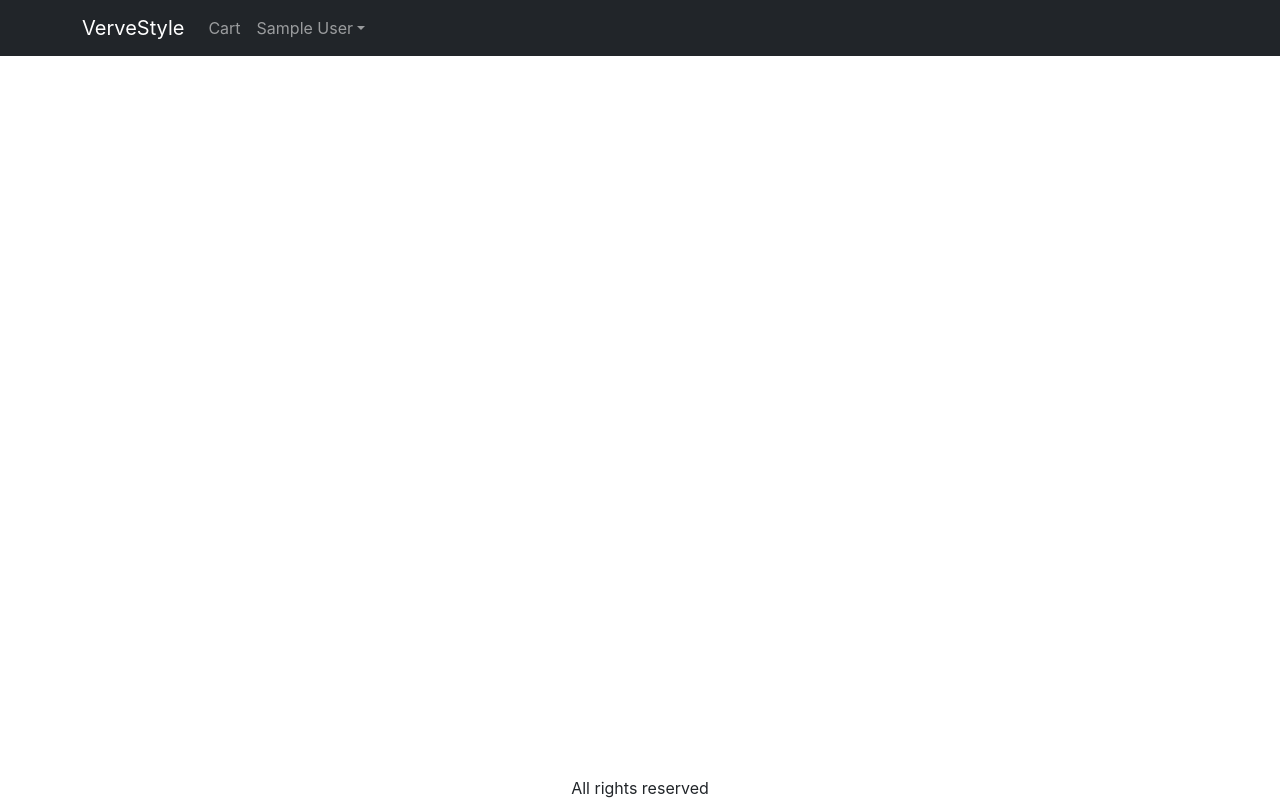
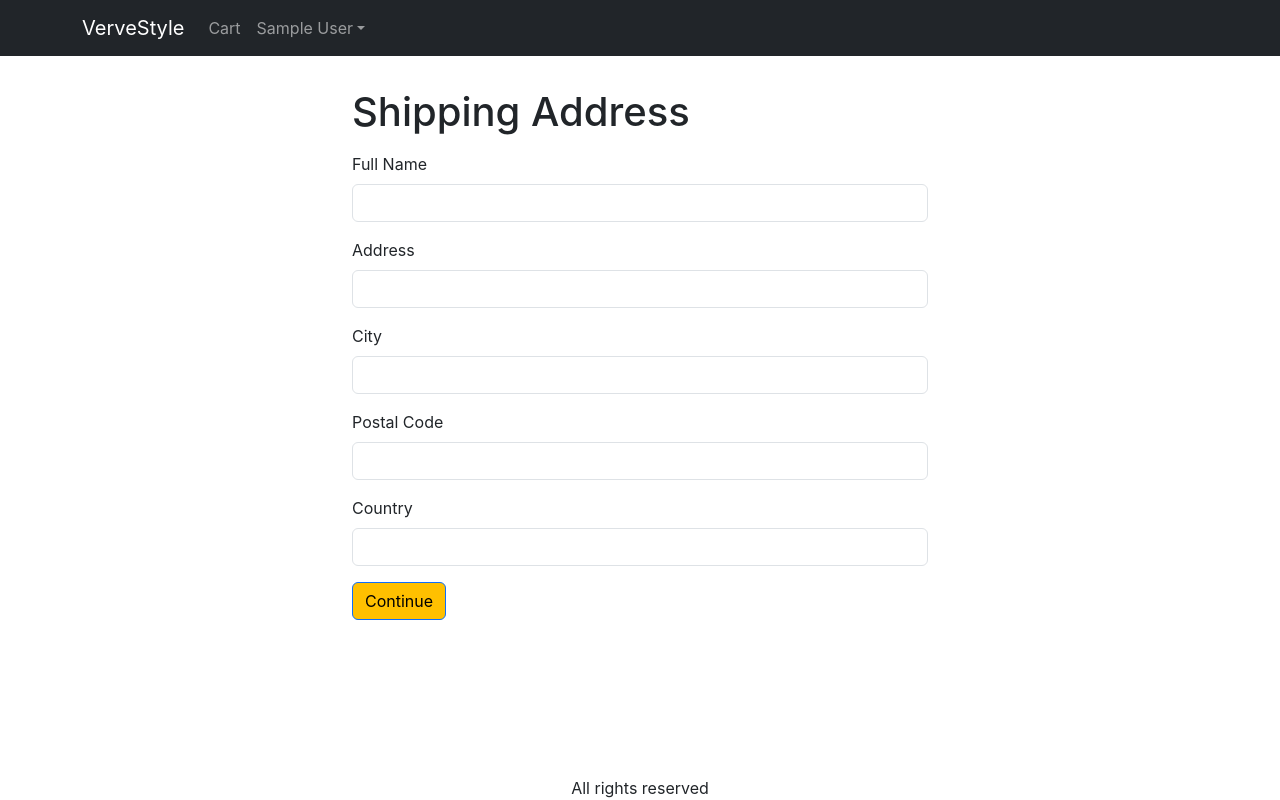
Before and after one commit to lengochai7401/Ecommerce_Nodejs, a React (Create React App) app in the folder amazon/frontend/: page /shipping in a window 1280 px wide. Built offline with nearby package versions, Linux system fonts and the light colour scheme; sample sign-in values are in the browser's storage.

Commit message:
save shipping address

```diff
--- a/amazon/frontend/src/App.js
+++ b/amazon/frontend/src/App.js
@@ -13,6 +13,7 @@
 import SigninScreen from './screens/SigninScreen';
 import { ToastContainer } from 'react-toastify';
 import 'react-toastify/dist/ReactToastify.css';
+import ShippingAddressScreen from './screens/ShippingAddressScreen';
 
 function App() {
   const { state, dispatch: ctxDispatch } = useContext(Store);
@@ -21,6 +22,7 @@
   const signoutHandler = () => {
     ctxDispatch({ type: 'USER_SIGNOUT' });
     localStorage.removeItem('userInfo');
+    localStorage.removeItem('shippingAddress');
   };
 
   console.log(userInfo);
@@ -77,6 +79,7 @@
               <Route path="/" element={<HomeScreen />} />
               <Route path="/cart" element={<CartScreen />} />
               <Route path="/signin" element={<SigninScreen />} />
+              <Route path="/shipping" element={<ShippingAddressScreen />} />
             </Routes>
           </Container>
         </main>
--- a/amazon/frontend/src/Store.js
+++ b/amazon/frontend/src/Store.js
@@ -7,6 +7,9 @@
     cartItems: localStorage.getItem('cartItems')
       ? JSON.parse(localStorage.getItem('cartItems'))
       : [],
+    shippingAddress: localStorage.getItem('shippingAddress')
+      ? JSON.parse(localStorage.getItem('shippingAddress'))
+      : {},
   },
   userInfo: localStorage.getItem('userInfo')
     ? JSON.parse(localStorage.getItem('userInfo'))
@@ -71,9 +74,24 @@
         setState({ ...state, userInfo: action.payload });
         break;
       case 'USER_SIGNOUT':
-        setState({ ...state, userInfo: null });
+        setState({
+          ...state,
+          userInfo: null,
+          cart: {
+            ...state.cart,
+            shippingAddress: {},
+            cartItems: [],
+          },
+        });
+
         break;
-
+      case 'SAVE_SHIPPING_ADDRESS': {
+        setState({
+          ...state,
+          cart: { ...state.cart, shippingAddress: action.payload },
+        });
+        break;
+      }
       default:
         return state;
     }
--- /dev/null
+++ b/amazon/frontend/src/screens/ShippingAddressScreen.js
@@ -0,0 +1,112 @@
+import React, { useContext, useEffect, useState } from 'react';
+import { Helmet } from 'react-helmet-async';
+import Form from 'react-bootstrap/Form';
+import Button from 'react-bootstrap/Button';
+import { Store } from '../Store';
+import { useNavigate } from 'react-router-dom';
+
+export default function ShippingAddressScreen() {
+  const { state, dispatch: ctxDispatch } = useContext(Store);
+  const {
+    cart: { shippingAddress },
+    userInfo,
+  } = state;
+
+  const [fullname, setFullName] = useState(shippingAddress.fullname || '');
+  const [address, setAddress] = useState(shippingAddress.address || '');
+  const [city, setCity] = useState(shippingAddress.city || '');
+  const [postalCode, setPostalCode] = useState(
+    shippingAddress.postalCode || ''
+  );
+  const [country, setCountry] = useState(shippingAddress.country || '');
+
+  const navigate = useNavigate();
+
+  useEffect(() => {
+    if (!userInfo) {
+      navigate('/signin?redirect=/shipping');
+    }
+  }, [userInfo, navigate]);
+
+  const submitHandler = (e) => {
+    e.preventDefault();
+    ctxDispatch({
+      type: 'SAVE_SHIPPING_ADDRESS',
+      payload: {
+        fullname,
+        address,
+        city,
+        postalCode,
+        country,
+      },
+    });
+    localStorage.setItem(
+      'shippingAddress',
+      JSON.stringify({
+        fullname,
+        address,
+        city,
+        postalCode,
+        country,
+      })
+    );
+    navigate('/payment');
+  };
+  return (
+    <div>
+      <Helmet>
+        <title>Shipping Address</title>
+      </Helmet>
+      <div className="container small-container">
+        <h1 className="my-3">Shipping Address</h1>
+        <Form onSubmit={submitHandler}>
+          <Form.Group className="mb-3" controlId="fullname">
+            <Form.Label>Full Name</Form.Label>
+            <Form.Control
+              value={fullname}
+              onChange={(e) => setFullName(e.target.value)}
+              required
+            ></Form.Control>
+          </Form.Group>
+          <Form.Group className="mb-3" controlId="address">
+            <Form.Label>Address</Form.Label>
+            <Form.Control
+              value={address}
+              onChange={(e) => setAddress(e.target.value)}
+              required
+            ></Form.Control>
+          </Form.Group>
+          <Form.Group className="mb-3" controlId="city">
+            <Form.Label>City</Form.Label>
+            <Form.Control
+              value={city}
+              onChange={(e) => setCity(e.target.value)}
+              required
+            ></Form.Control>
+          </Form.Group>
+          <Form.Group className="mb-3" controlId="postalCode">
+            <Form.Label>Postal Code</Form.Label>
+            <Form.Control
+              value={postalCode}
+              onChange={(e) => setPostalCode(e.target.value)}
+              required
+            ></Form.Control>
+          </Form.Group>
+          <Form.Group className="mb-3" controlId="country">
+            <Form.Label>Country</Form.Label>
+            <Form.Control
+              value={country}
+              onChange={(e) => setCountry(e.target.value)}
+              required
+            ></Form.Control>
+          </Form.Group>
+          <div className="mb-3">
+            <Button variant="primary" type="submit">
+              Continue
+            </Button>
+          </div>
+        </Form>
+      </div>
+    </div>
+  );
+}
```
